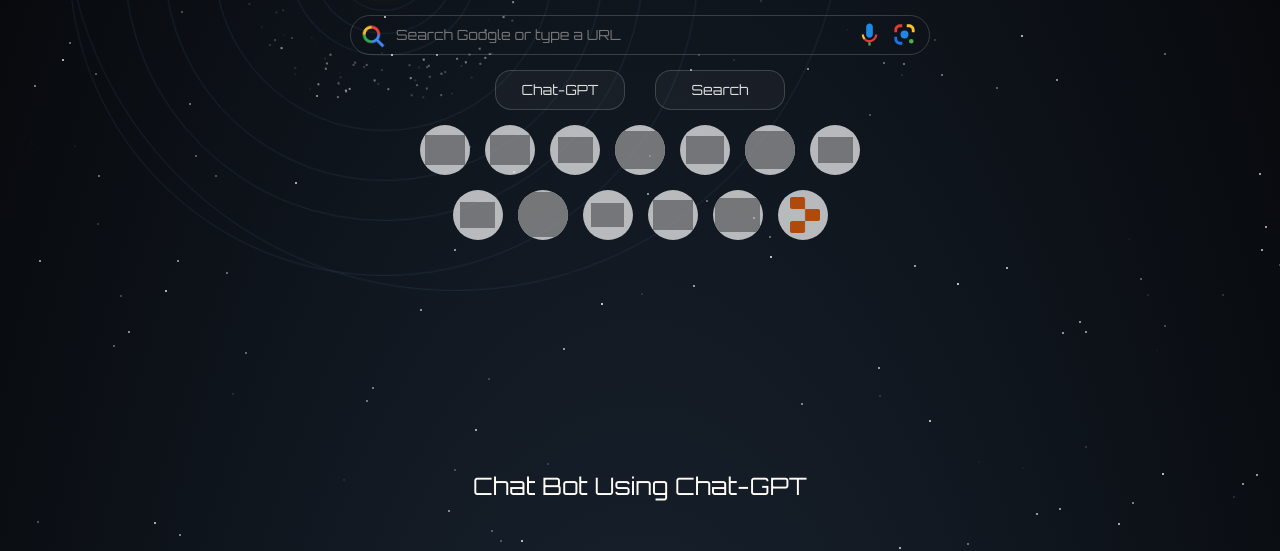
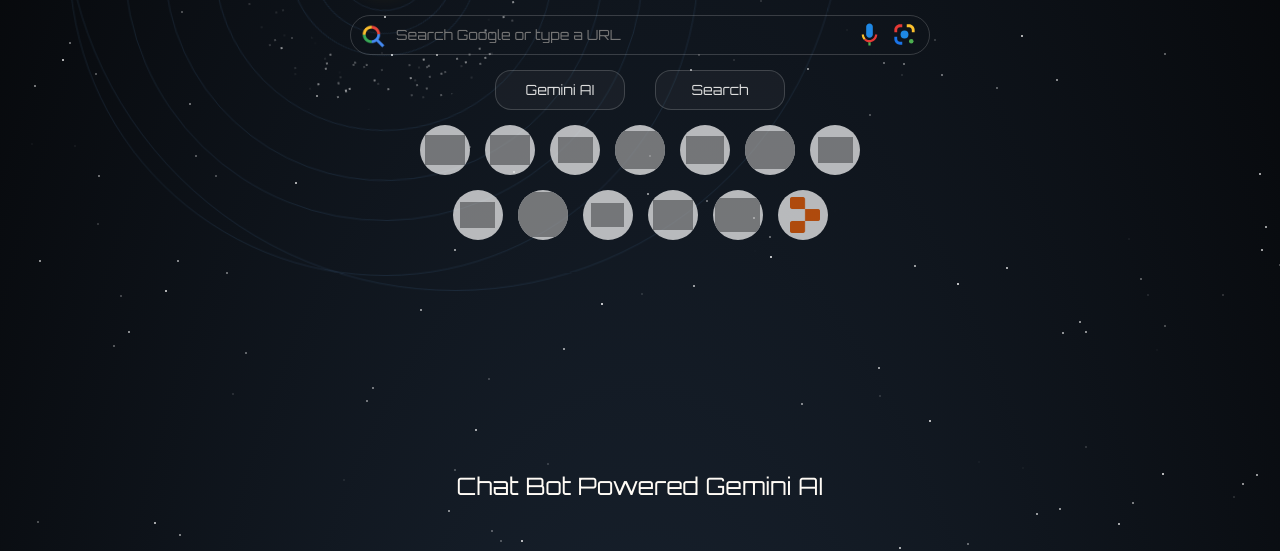
Before and after one commit to Ashutosh-Repos/GoogleHome, a website: page index.html in a window 1280 px wide. Shown: the part 359-910 px from the top of the page. Drawn offline with Linux system fonts and the light colour scheme; grey boxes are pictures that could not be loaded.

Commit message:
Update index.html

```diff
--- a/index.html
+++ b/index.html
@@ -125,7 +125,7 @@
             <img src="images\search_3128287.png" id="srchicon" style="width: 27px; position: absolute; left: 10px; top: 8px; z-index: 7; cursor: pointer;">
           </div>
           <div class="btn">
-            <button id="Ai_toggle" type="button">Chat-GPT</button>
+            <button id="Ai_toggle" type="button">Gemini AI</button>
             <button type="submit" id="subm">Search</button>
           </div>
           <div class="shtcs" style="z-index: 100;">
@@ -149,7 +149,7 @@
       <section id="page2">
         <div id="chatdiv">
           <div id="chat-window">
-            <div class="main-title">Chat Bot Using Chat-GPT</div>
+            <div class="main-title">Chat Bot Powered Gemini AI</div>
             <div id="chat-messages"></div>
             <form id="chat-form">
               <input
```
